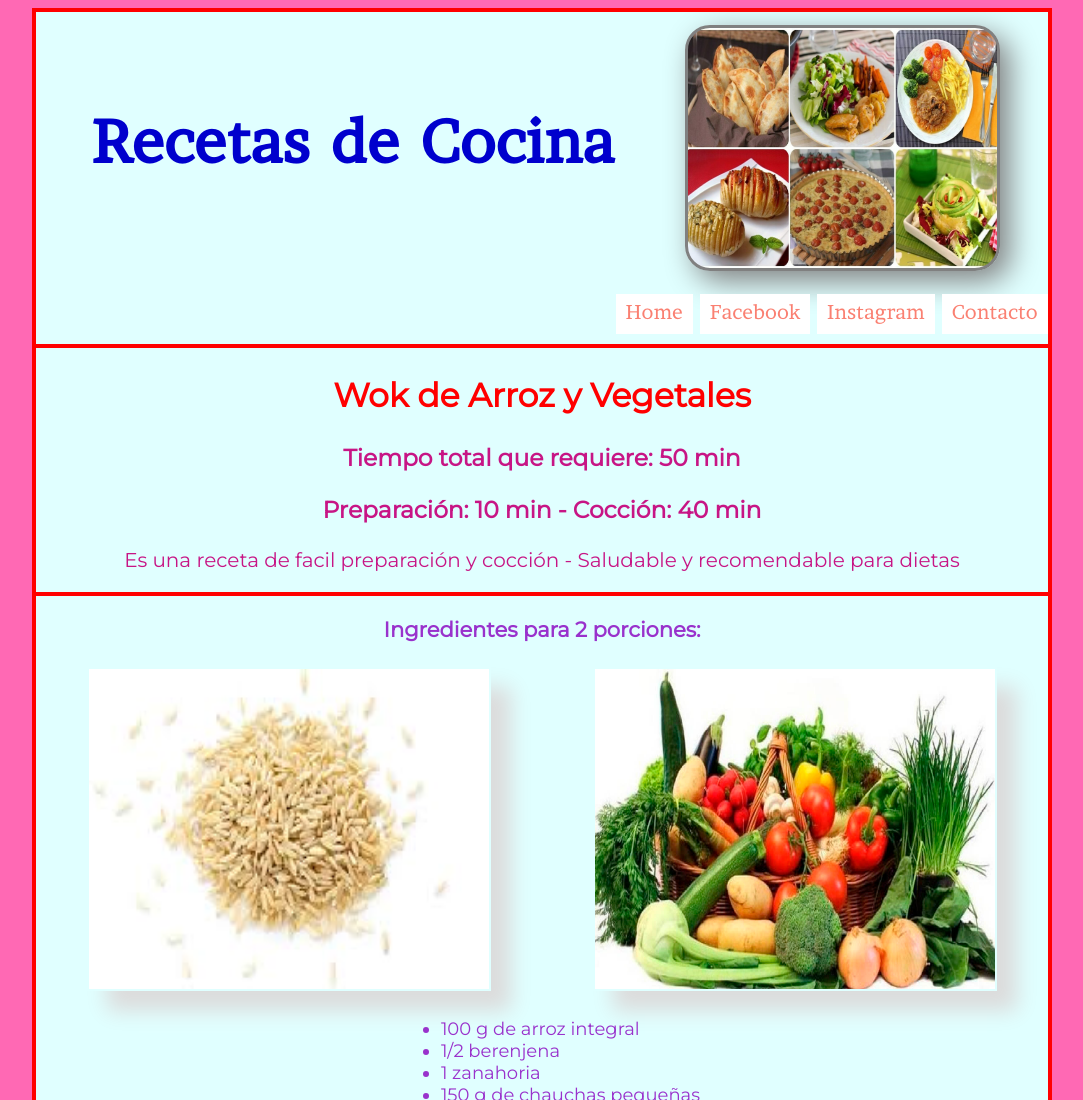
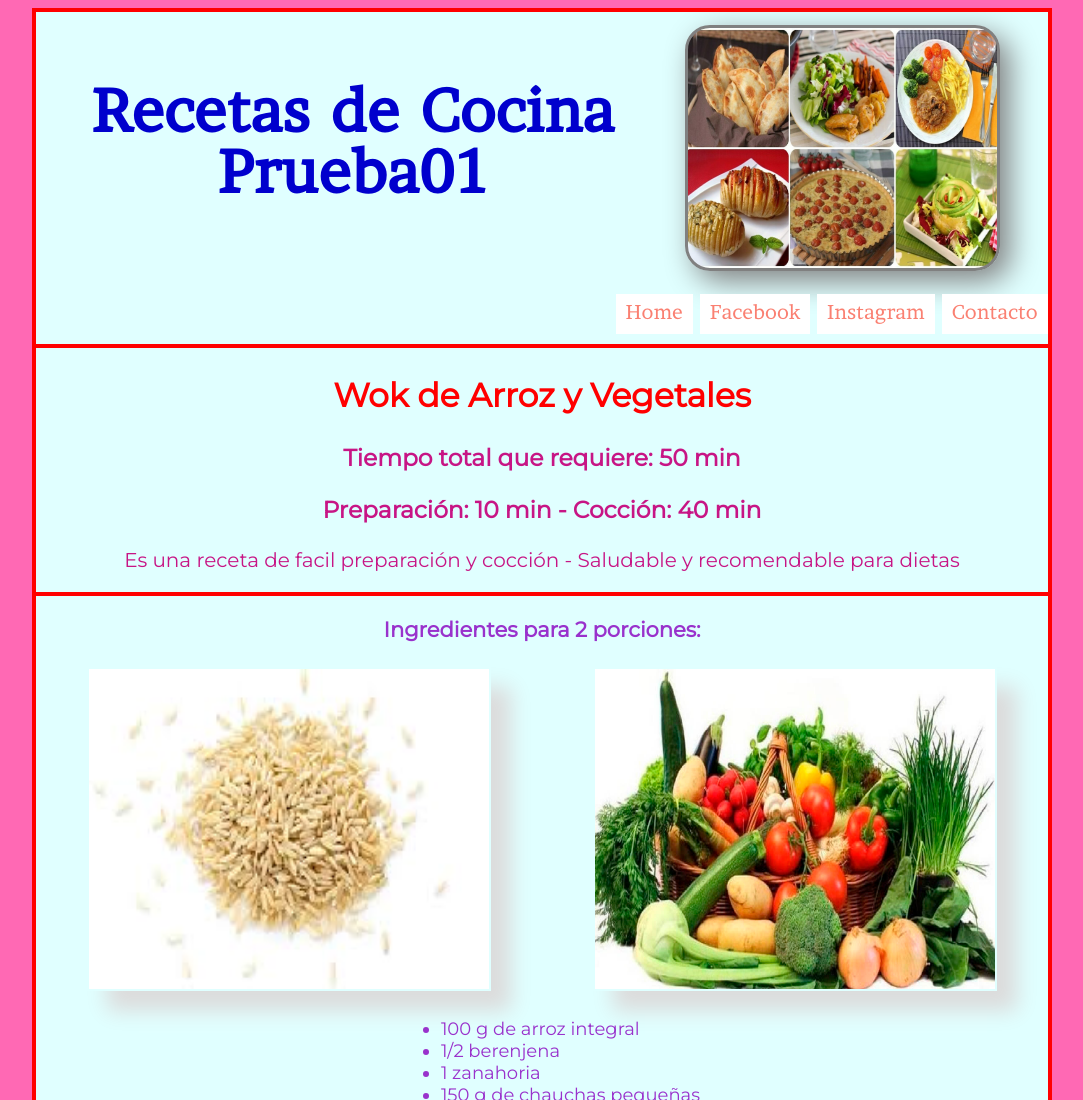
Before and after one commit to ejlmarino/ejlmarino.github.io, a plain HTML site: page index.html in a window 1280 px wide. Shown: the top 1100 px of the page, without its empty margins (98-1181 px from the left). Drawn offline with Linux system fonts and the light colour scheme.

Commit message:
Update index.html
con msj Prueba01 para identificar que Netlify toma la nueva versión

```diff
--- a/index.html
+++ b/index.html
@@ -14,7 +14,7 @@
 
             <header id="header">
                 <div class="titulo_home">
-                    <h1>Recetas de Cocina</h1>
+                    <h1>Recetas de Cocina Prueba01</h1>
                 </div>
                     <div class="logo">
                 </div>
```
